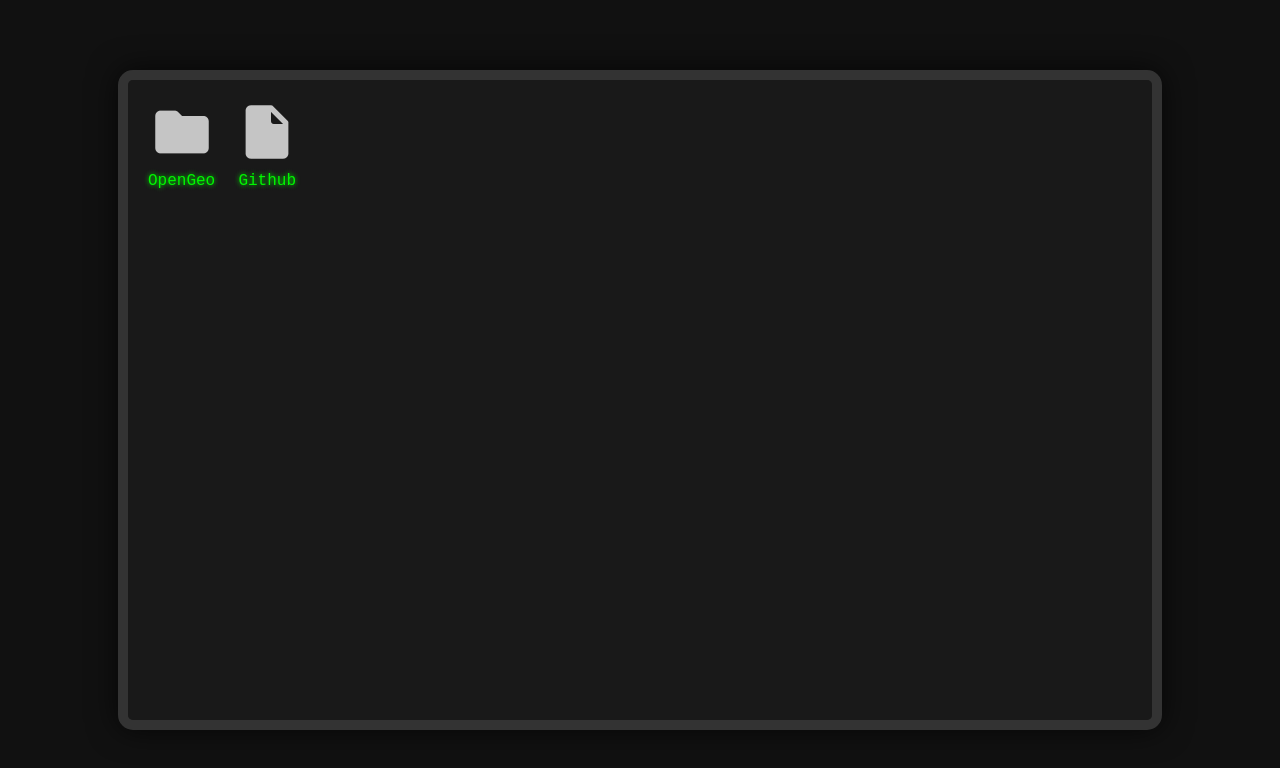
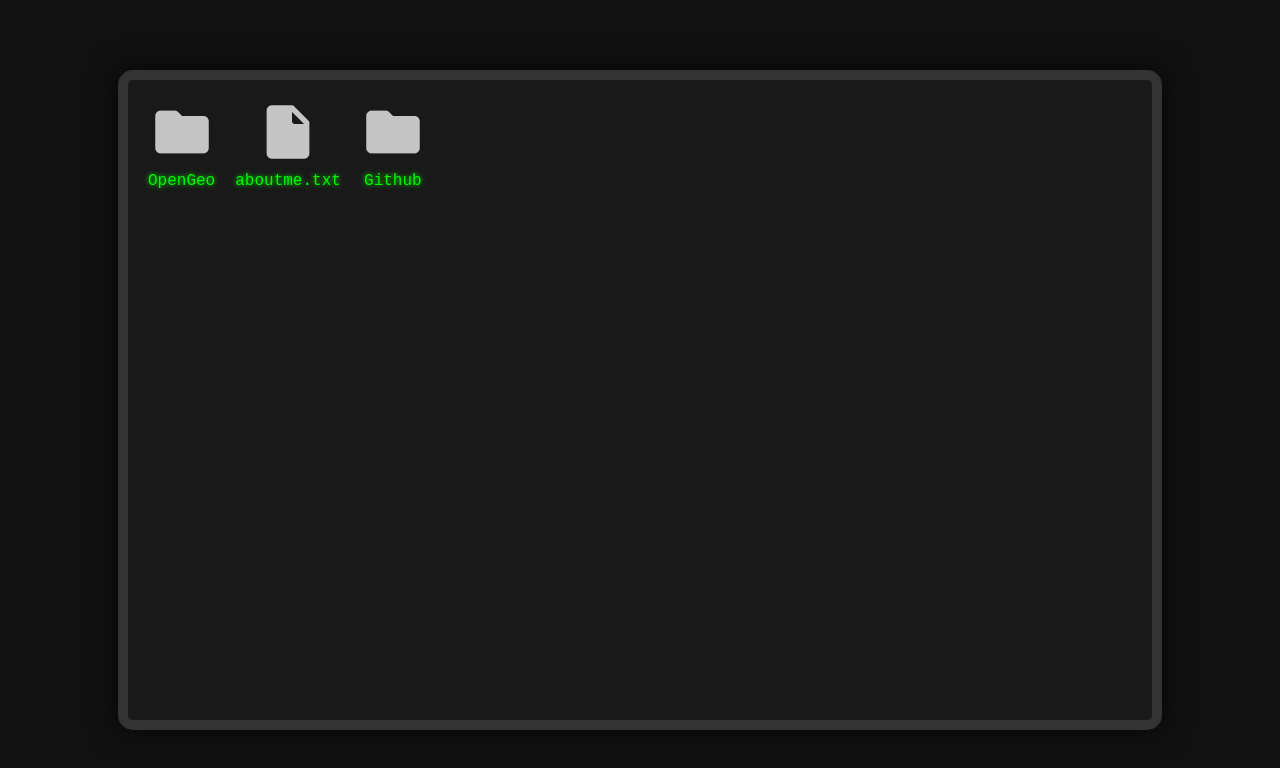
Before and after one commit to davisanderson11/andersd.org, a plain HTML site: page index.html in a window 1280 px wide. Drawn offline with Linux system fonts and the light colour scheme.

Commit message:
feat: about me

```diff
--- a/index.html
+++ b/index.html
@@ -11,15 +11,21 @@
     <div class="screen">
       <!-- Navigation area positioned in the top left -->
       <div class="nav">
-        <div class="folder" id="folder1">
+        <div class="folder" id="opengeo">
           <a href="https://www.opengeo.net">
             <img src="images/folder.png" alt="Folder Icon">
             <span class="label">OpenGeo</span>
           </a>
         </div>
-        <div class="file" id="file1">
+        <div class = "file" id = "aboutme">
+          <a href="https:://github.com/davisanderson11">
+          <img src = "images/file.png" alt = "File Icon">
+          <span class = "label">aboutme.txt</span>
+        </a>
+        </div>
+        <div class="folder" id="github">
           <a href="https://github.com/davisanderson11">
-            <img src="images/file.png" alt="File Icon">
+            <img src="images/folder.png" alt="Folder Icon">
             <span class="label">Github</span>
           </a>
         </div>
```
